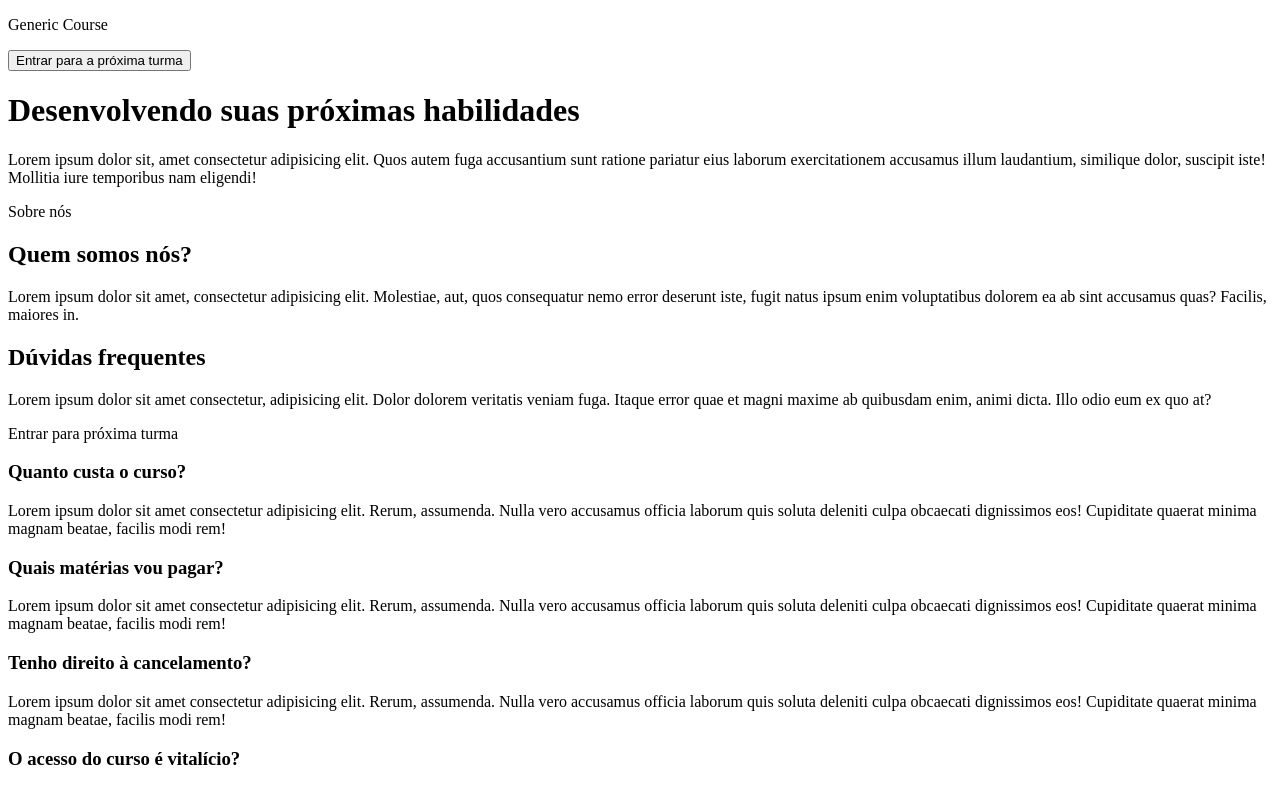
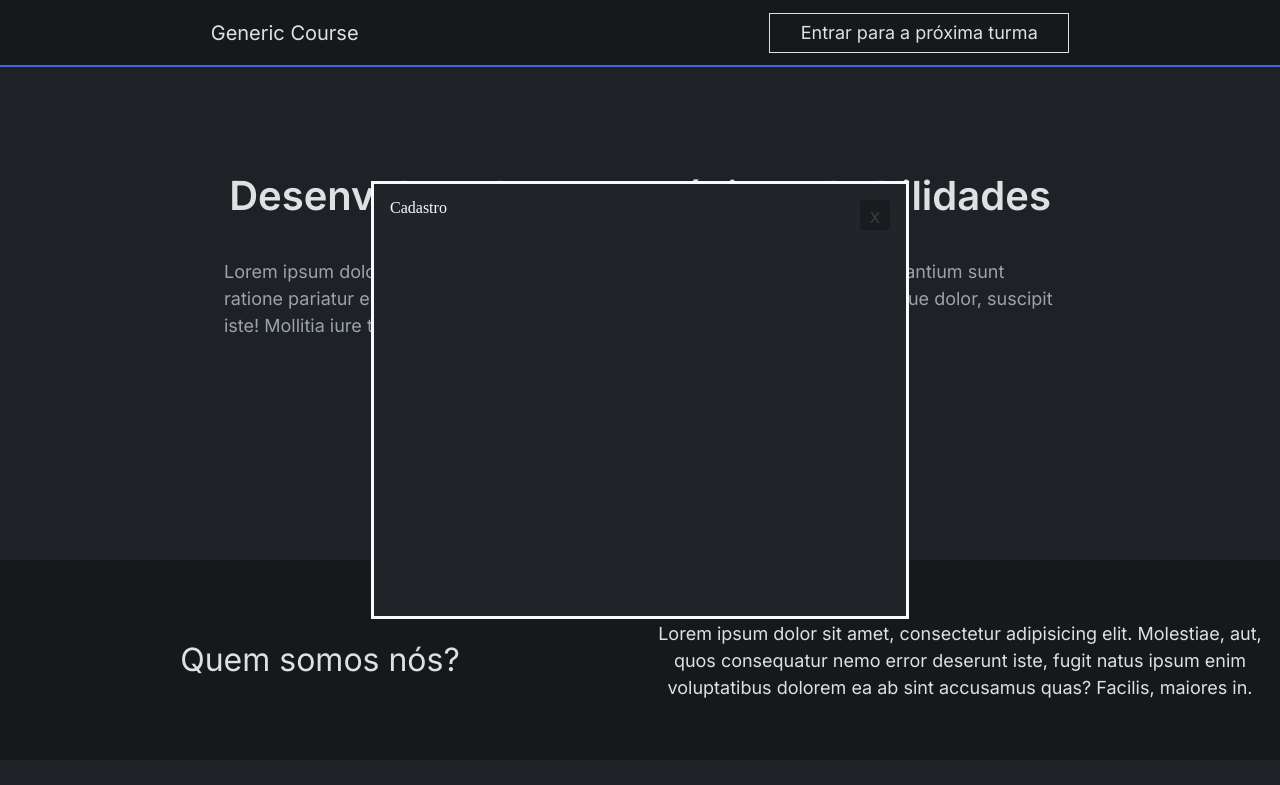
Before and after one commit to MathGoOli-Frontend/m2-criando-site-institucional-generico-MathGoOli, a plain HTML site: page index.html in a window 1280 px wide. Both pictures are taken after a click on the button "Entrar para a próxima turma". Shown: the top 785 px of the page. Drawn offline with Linux system fonts and the light colour scheme.

Commit message:
falta o modal

```diff
--- a/index.html
+++ b/index.html
@@ -6,31 +6,36 @@
     <meta name="viewport" content="width=device-width, initial-scale=1.0">
     <link rel="stylesheet" href="./src/styles/style.css">
     <title>Página Institucional Genérica</title>
+
+    <!-- css -->
+    <link rel="stylesheet" href="./src/styles/reset.css">
+    <link rel="stylesheet" href="./src/styles/global.css">
+    <link rel="stylesheet" href="./src/styles/style.css">
 </head>
 <body>
-    <header>
-        <p>Generic Course</p>
-        <button>Entrar para a próxima turma</button>
+    <header class="header_container">
+        <p class="header_logo">Generic Course</p>
+        <button id="btnSubmit" class="btn">Entrar para a próxima turma</button>
     </header>
     <main>
-        <div>
-            <h1>Desenvolvendo <span>suas</span> próximas habilidades</h1>
-            <p>Lorem ipsum dolor sit, amet consectetur adipisicing elit. Quos autem fuga accusantium sunt ratione pariatur eius laborum exercitationem accusamus illum laudantium, similique dolor, suscipit iste! Mollitia iure temporibus nam eligendi!</p>
-            <span>Sobre nós</span>
+        <div class="deal-container">
+            <h1 class="deal-title">Desenvolvendo <span>suas</span> próximas habilidades</h1>
+            <p class="deal-subtitle">Lorem ipsum dolor sit, amet consectetur adipisicing elit. Quos autem fuga accusantium sunt ratione pariatur eius laborum exercitationem accusamus illum laudantium, similique dolor, suscipit iste! Mollitia iure temporibus nam eligendi!</p>
+            <span class="deal-about btn">Sobre nós</span>
         </div>
-        <div>
-            <h2>Quem somos nós?</h2>
-            <span>
+        <div class="about-container">
+            <h2 class="about-title">Quem somos nós?</h2>
+            <span class="about-text">
                 <p>Lorem ipsum dolor sit amet, consectetur adipisicing elit. Molestiae, aut, quos consequatur nemo error deserunt iste, fugit natus ipsum enim voluptatibus dolorem ea ab sint accusamus quas? Facilis, maiores in.</p>
             </span>
         </div>
-        <section>
+        <section class="questions_container">
             <div>
                 <h2>Dúvidas frequentes</h2>
                 <p>Lorem ipsum dolor sit amet consectetur, adipisicing elit. Dolor dolorem veritatis veniam fuga. Itaque error quae et magni maxime ab quibusdam enim, animi dicta. Illo odio eum ex quo at?</p>
-                <span>Entrar para próxima turma</span>
+                <span class="btn btn_span">Entrar para próxima turma</span>
             </div>
-            <div>
+            <div class="questions_list">
                 <span>
                     <h3>Quanto custa o curso?</h3>
                     <p>Lorem ipsum dolor sit amet consectetur adipisicing elit. Rerum, assumenda. Nulla vero accusamus officia laborum quis soluta deleniti culpa obcaecati dignissimos eos! Cupiditate quaerat minima magnam beatae, facilis modi rem!</p>
@@ -49,20 +54,20 @@
                 </span>
             </div>
         </section>
-        <section>
-            <div>
-                <ul>
-                    <li>
-                        <div>
-                            <span>
+        <section class="testimony">
+            <div class="testimony_left">
+                <ul class="testimony_ul">
+                    <li class="testimony_li">
+                        <div class="testimony_container">
+                            <span class="testimony_name">
                                 <h3>Júlia Lima</h3>
                                 <p>Aluna na turma 2019</p>
                             </span>
-                            <p>Lorem ipsum dolor sit amet, consectetur adipisicing elit. A veritatis nisi distinctio eaque, dignissimos deleniti nesciunt molestiae incidunt ex id corporis saepe dolore et culpa, consequuntur sequi. Aspernatur, similique sit.</p>
+                            <p class="testimony_text">Lorem ipsum dolor sit amet, consectetur adipisicing elit. A veritatis nisi distinctio eaque, dignissimos deleniti nesciunt molestiae incidunt ex id corporis saepe dolore et culpa, consequuntur sequi. Aspernatur, similique sit.</p>
                         </div>
                     </li>
-                    <li>
-                        <div>
+                    <li class="testimony_li">
+                        <div class="testimony_container">
                             <span>
                                 <h3>Carlos Silva</h3>
                                 <p>Aluno na turma 2020</p>
@@ -70,8 +75,8 @@
                             <p>Lorem ipsum dolor sit amet consectetur adipisicing elit. Id maxime dolores vitae adipisci repudiandae ipsa cumque sint nemo qui mollitia consequatur quo numquam, animi deserunt placeat. Minima veritatis deleniti velit.</p>
                         </div>
                     </li>
-                    <li>
-                        <div>
+                    <li class="testimony_li">
+                        <div class="testimony_container">
                             <span>
                                 <h3>Camila Souza</h3>
                                 <p>Aluna na turma 2019</p>
@@ -79,8 +84,8 @@
                             <p>Lorem ipsum dolor sit amet consectetur, adipisicing elit. Facere, a veritatis, nostrum culpa accusantium libero deserunt quasi sit quaerat doloribus commodi dolor accusamus deleniti aperiam eius! Neque doloribus esse alias.</p>
                         </div>
                     </li>
-                    <li>
-                        <div>
+                    <li class="testimony_li">
+                        <div class="testimony_container">
                             <span>
                                 <h3>Matheus Erick</h3>
                                 <p>Aluno na turma 2018</p>
@@ -90,15 +95,30 @@
                     </li>
                 </ul>
             </div>
-            <div>
-                <h2>O que nossos alunos comentam?</h2>
-                <p>Lorem ipsum dolor sit amet, consectetur adipisicing elit. Fugiat, dolorum sint. Deleniti, hic repellendus incidunt distinctio voluptatem eius, consequuntur eligendi ipsa laborum animi rem ipsum aspernatur dolorem consequatur nobis sed!</p>
+            <div class="testimony_right">
+                <div class="testimony_right_div">
+                    <h2>O que nossos alunos comentam?</h2>
+                    <p>Lorem ipsum dolor sit amet, consectetur adipisicing elit. Fugiat, dolorum sint. Deleniti, hic repellendus incidunt distinctio voluptatem eius, consequuntur eligendi ipsa laborum animi rem ipsum aspernatur dolorem consequatur nobis sed!</p>
+                </div>
             </div>
+
         </section>
     </main>
+
+    <dialog class="modal__controller">
+        <div class="modal__container">
+            <div class="modal__header">
+                <span>Cadastro</span>
+                <button class="modal__close">x</button>
+
+            </div>
+        </div>
+    </dialog>
+
     <footer>
         <h3>Generic Course</h3>
     </footer>
+
     <script src="./src/scripts/script.js"></script>
 </body>
 </html>
--- a/src/scripts/script.js
+++ b/src/scripts/script.js
@@ -1 +1,11 @@
 /* ------------------------------- Coloque sua lógica aqui ------------------------------- */
+function make_modal(){
+    const button = document.querySelector('#btnSubmit')
+    const modal = document.querySelector('.modal__controller')
+
+    button.addEventListener('click', () =>{
+        modal.showModal()
+    })
+}
+
+make_modal()
--- /dev/null
+++ b/src/styles/global.css
@@ -0,0 +1,33 @@
+@import url('https://fonts.googleapis.com/css2?family=Inter:wght@400;600&display=swap');
+
+:root {
+    /* Grey Colors no figma*/
+    --primary-color-1: #191c1f;
+    --primary-color-2: #212529;
+    --primary-color-3: #343a40;
+
+    --secondary-color-1: #adb5bd;
+    --secondary-color-2: #ced4da;
+    --secondary-color-3: #f8f9fa;
+
+    /* Brand Colors */
+    --brand-color-1: #4c6ef5;
+    --brand-color-2: #364fc7;
+
+
+    /* Font Settings */
+    --font-family-1: Inter;
+
+    /* font:        font- | font-| font-|font-size/ |font-family|  */
+    /*              style | vari | wei  |line-height|           |  */
+    /*                    |  ant | ght  |           |           |  */
+    --font-title-1: normal  normal 600    52px/72px   Inter;
+    --font-title-2: normal  normal 600    40px/64px   Inter;
+    --font-title-3: normal  normal 400    32px/44px   Inter;
+    --font-text-1:  normal  normal 400    28px/44px   Inter;
+    --font-text-2:  normal  normal 400    20px/30px   Inter;
+    --font-text-3:  normal  normal 400    18px/27px   Inter;
+    --font-text-4:  normal  normal 400    16px/27px   Inter;
+    --font-text-5:  normal  normal 400    14px/27px   Inter;
+    --font-text-6:  normal  normal 400    12px/27px   Inter;
+}
--- /dev/null
+++ b/src/styles/reset.css
@@ -0,0 +1,43 @@
+html, body, div, span, applet, object, iframe,
+h1, h2, h3, h4, h5, h6, p, blockquote, pre,
+a, abbr, acronym, address, big, cite, code,
+del, dfn, em, img, ins, kbd, q, s, samp,
+small, strike, strong, sub, sup, tt, var,
+b, u, i, center,
+dl, dt, dd, ol, ul, li,
+fieldset, form, label, legend,
+table, caption, tbody, tfoot, thead, tr, th, td,
+article, aside, canvas, details, embed,
+figure, figcaption, footer, header, hgroup,
+menu, nav, output, ruby, section, summary,
+time, mark, audio, video {
+	margin: 0;
+	padding: 0;
+	border: 0;
+	font-size: 100%;
+	font: inherit;
+	vertical-align: baseline;
+}
+/* HTML5 display-role reset for older browsers */
+article, aside, details, figcaption, figure,
+footer, header, hgroup, menu, nav, section {
+	display: block;
+}
+body {
+	line-height: 1;
+}
+ol, ul {
+	list-style: none;
+}
+blockquote, q {
+	quotes: none;
+}
+blockquote:before, blockquote:after,
+q:before, q:after {
+	content: '';
+	content: none;
+}
+table {
+	border-collapse: collapse;
+	border-spacing: 0;
+}
--- a/src/styles/style.css
+++ b/src/styles/style.css
@@ -1 +1,266 @@
 /* ------------------------------- Coloque sua estilização aqui ------------------------------- */
+@import url('https://fonts.googleapis.com/css2?family=Inter:wght@400;600&display=swap');
+
+body{
+    background-color: var(--primary-color-2);
+    color: var(--secondary-color-3);
+}
+
+.header_container{
+    width: 100vw;
+    height: 65px;
+
+    background-color: var(--primary-color-1);
+    color: var(--secondary-color-3);
+    border-bottom: 2px solid var(--brand-color-1);
+
+    display: flex;
+    justify-content: space-evenly;
+    align-items: center;
+    gap: 200px;
+
+    position: fixed;
+    top: 0;
+    right: 0;
+}
+.header_logo {
+    font: var(--font-text-2);
+}
+
+header button{
+    width: 300px;
+    height: 40px;
+
+
+    font: var(--font-text-3);
+    background-color: var(--primary-color-1);
+    color: var(--secondary-color-3);
+    border: 1px solid var(--secondary-color-3);
+
+    cursor: pointer;
+}
+
+.deal-container{
+    height: 70vh;
+
+    display: flex;
+    flex-direction: column;
+
+    align-items: center;
+    justify-content: center;
+    gap: 30px
+}
+
+.deal-title{
+    font: var(--font-title-2);
+
+}
+.deal-title span{
+    color: var(--brand-color-1);
+}
+
+.deal-subtitle{
+    width: 65vw;
+    font: var(--font-text-3);
+    color: var(--secondary-color-1);
+    align-self: center;
+
+}
+
+.deal-about{
+    padding: 5px 10px;
+    background-color: var(--brand-color-1);
+    border: 1px solid var(--brand-color-1);
+    cursor: pointer;
+}
+
+.btn:hover{
+    background-color: var(--brand-color-2);
+    border: 1px solid var(--brand-color-2);
+}
+
+.about-container{
+    height: 200px;
+
+    background-color: var(--primary-color-1);
+    display: flex;
+}
+
+.about-title{
+    width: 50vw;
+    font: var(--font-title-3);
+    text-align: center;
+    align-self: center;
+}
+
+.about-text{
+    width: 50vw;
+    text-align: center;
+    align-self: center;
+    font: var(--font-text-3);
+}
+
+.questions_container{
+    margin-top: 30px;
+    display: flex;
+    justify-content: space-evenly;
+}
+
+.questions_container div{
+    width: 40vw;
+    display: flex;
+    flex-direction: column;
+    gap: 20px;
+}
+
+.questions_container h2{
+    font: var(--font-title-3);
+}
+.questions_container p{
+    font: var(--font-text-3);
+    color: var(--secondary-color-1);
+}
+
+.btn_span{
+    width: 160px;
+    padding: 10px 5px;
+    background-color: var(--brand-color-1);
+    border: 1px solid var(--brand-color-1);
+
+    font: var(--font-text-6);
+    text-align: center;
+}
+.questions_list span{
+    display: flex;
+    flex-direction: column;
+    align-items: center;
+}
+
+.questions_list h3{
+    font: var(--font-title-3);
+
+}
+
+.questions_list p {
+    font: var(--font-text-4);
+}
+
+.testimony{
+    padding-top: 30px;
+}
+
+.testimony, .testimony_container{
+    display: grid;
+    grid-template-columns: 1fr 1fr;
+    gap: 5px;
+}
+
+.testimony_ul{
+    display: grid;
+    grid-template-columns: 1fr;
+    justify-content: space-evenly;
+}
+
+.testimony_li{
+    display: flex;
+    flex-direction: column;
+    padding: 30px;
+
+}
+.testimony_container h3{
+    font: var(--font-title-3);
+}
+
+.testimony_container p{
+    font: var(--font-text-4);
+
+}
+
+.testimony_container span{
+    display: flex;
+    align-items: center;
+    flex-direction: column;
+}
+
+.testimony_right{
+
+    display: flex;
+    flex-direction: column;
+    gap: 10px;
+    padding: 10px;
+
+    align-items: center;
+    width: 50vw;
+}
+
+.testimony_right_div{
+    background-color: var(--brand-color-1);
+    width: 300px;
+    height: 300px;
+    padding: 25px;
+    display: flex;
+
+    flex-direction: column;
+    align-items: center;
+    justify-content: center;
+
+}
+
+.testimony_right h2{
+    text-align: center;
+    font: var(--font-text-1);
+}
+.testimony_right p{
+    font: var(--font-text-4);
+}
+
+
+
+
+
+/* footer */
+footer{
+    width: 100vw;
+    height:60px;
+    margin-top: 5px;
+
+    background-color: var(--primary-color-1);
+
+    display: flex;
+    justify-content: center;
+    align-items: center;
+
+}
+
+footer h3{
+    font: var(--font-text-2);
+}
+
+.modal__controller, .modal__container{
+    width: 500px;
+    height: 400px;
+    background-color: var(--primary-color-2);
+    color: var(--sencondary-color-3);
+}
+
+.modal__container{
+    display: flex;
+    flex-direction: column;
+}
+
+.modal__header{
+    display: flex;
+    justify-content: space-between;
+}
+
+.modal__close{
+    width: 30px;
+    height: 30px;
+    align-self: flex-end;
+    background-color: var(--primary-color-1);
+    color: var(--primary-color-3);
+    font: var(--font-text-2);
+    border: 0;
+    text-align: center;
+    border-radius: 4px;
+}
```
